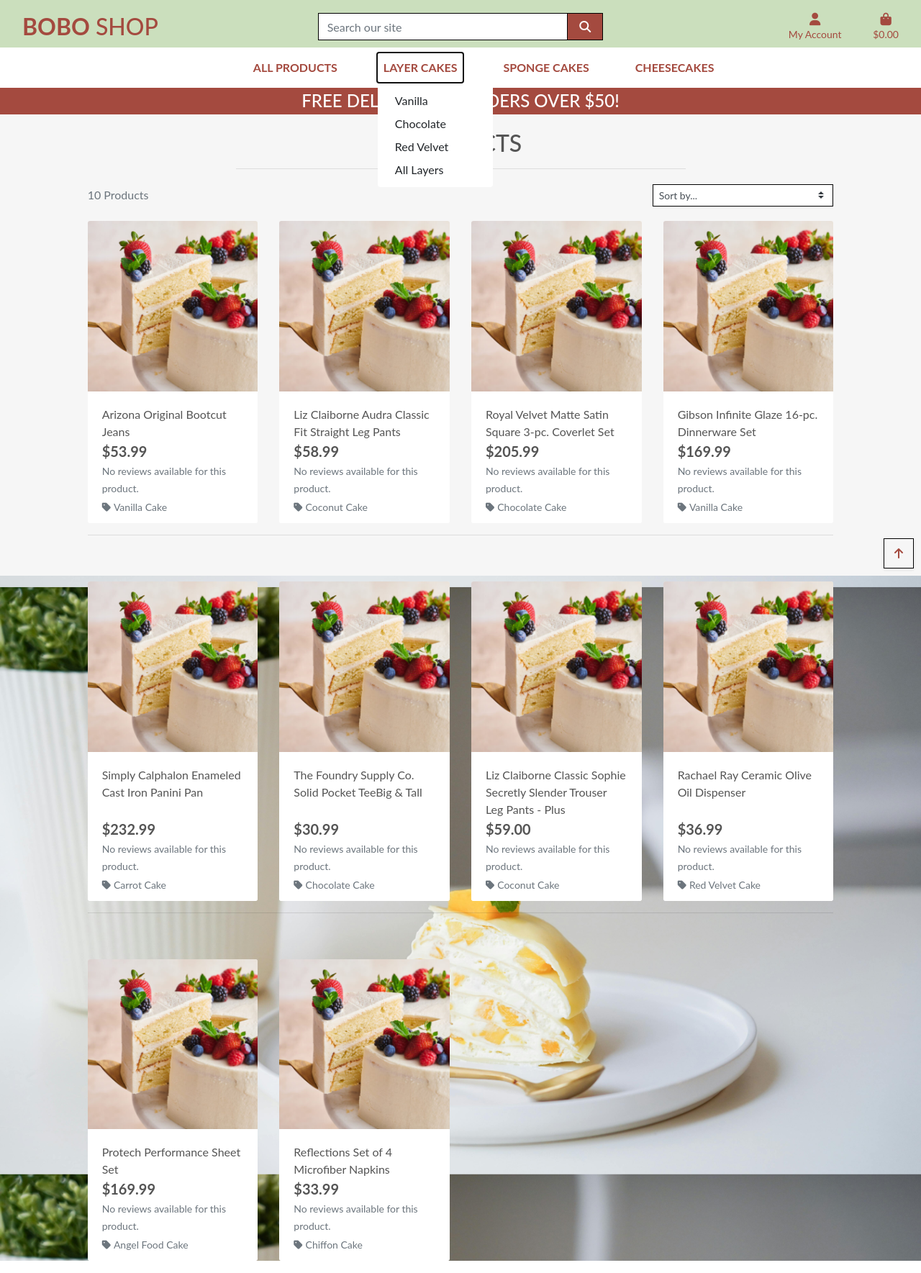
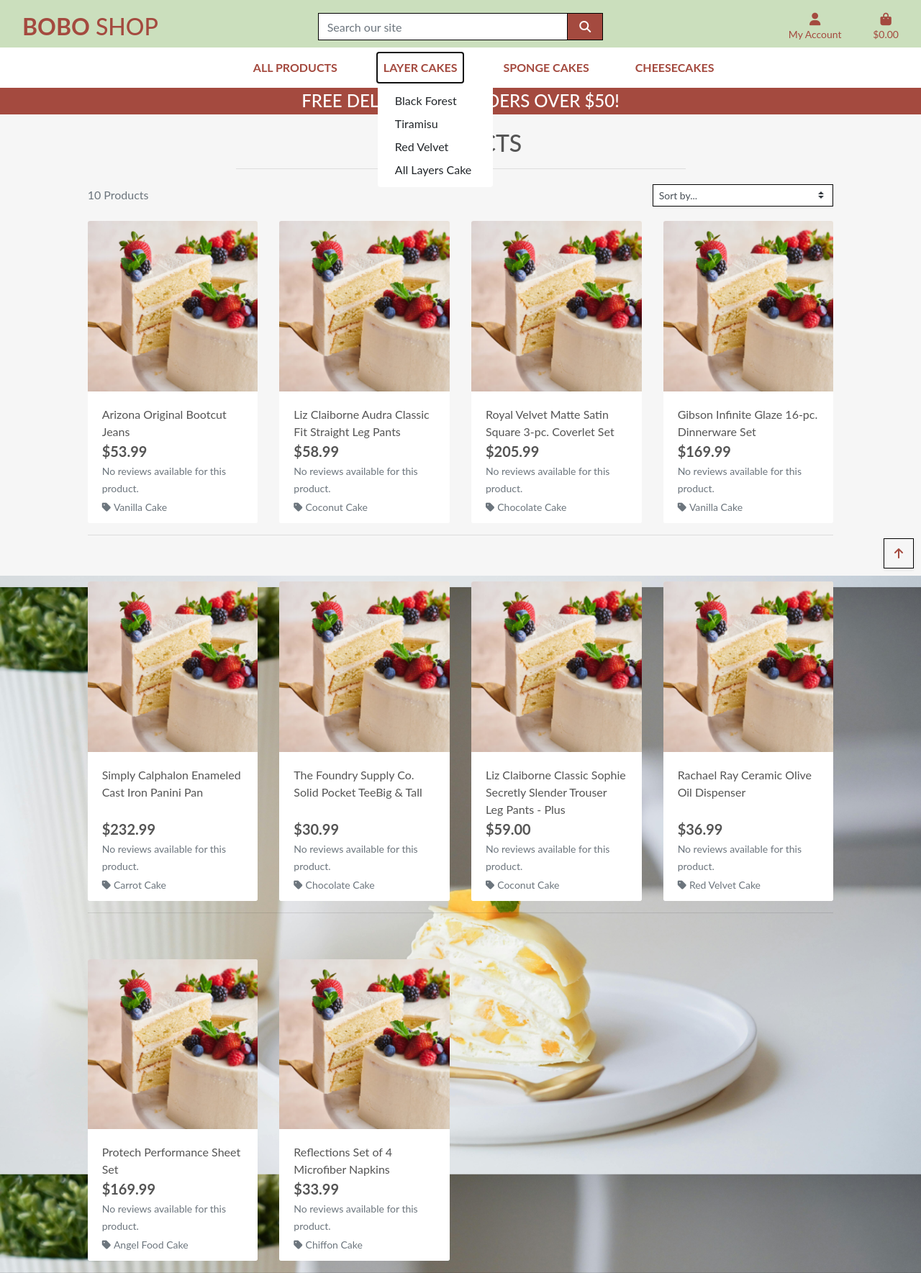
Before and after one commit to mariusmilitaru32/boboshop, a Django app: page /products/ in a window 1280 px wide, after a click on "LAYER CAKES". Shown: the whole page at 72% size. Run offline with Django 5.2, Linux system fonts and the light colour scheme; data comes from the database, SQL or seed files in the repository; some libraries are stand-ins or nearby versions.

Commit message:
FIXED: Categories and added hr  at the bottom

```diff
--- a/products/templates/products/products.html
+++ b/products/templates/products/products.html
@@ -150,6 +150,7 @@
             </div>
         </div>
     </div>
+
     <div class="btt-button shadow-sm rounded-0 border border-black">
         <a class="btt-link d-flex h-100">
             <i class="fas fa-arrow-up text-black mx-auto my-auto"></i>
--- a/templates/base.html
+++ b/templates/base.html
@@ -156,6 +156,9 @@
     {% block content %}
     {% endblock %}
 
+    <hr class="w-100 mb-5">
+
+
     {% block postloadjs %}
 
     <script type="text/javascript">
--- a/templates/includes/main-nav.html
+++ b/templates/includes/main-nav.html
@@ -22,10 +22,10 @@
                 Layer Cakes
             </a>
             <div class="dropdown-menu border-0" aria-labelledby="clothing-link">
-                <a href="{% url 'products' %}?category=vanilla" class="dropdown-item">Vanilla</a>
-                <a href="{% url 'products' %}?category=chocolate" class="dropdown-item">Chocolate</a>
+                <a href="{% url 'products' %}?category=black_forest" class="dropdown-item">Black Forest</a>
+                <a href="{% url 'products' %}?category=tiramisu" class="dropdown-item">Tiramisu</a>
                 <a href="{% url 'products' %}?category=red_velvet" class="dropdown-item">Red Velvet</a>
-                <a href="{% url 'products' %}?category=vanilla,chocolate,red_velvet" class="dropdown-item">All Layers</a>
+                <a href="{% url 'products' %}?category=black_forest,tiramisu,red_velvet" class="dropdown-item">All Layers Cake</a>
             </div>
         </li>
 
```
Lines whose indentation alone changed are shown as unchanged.
